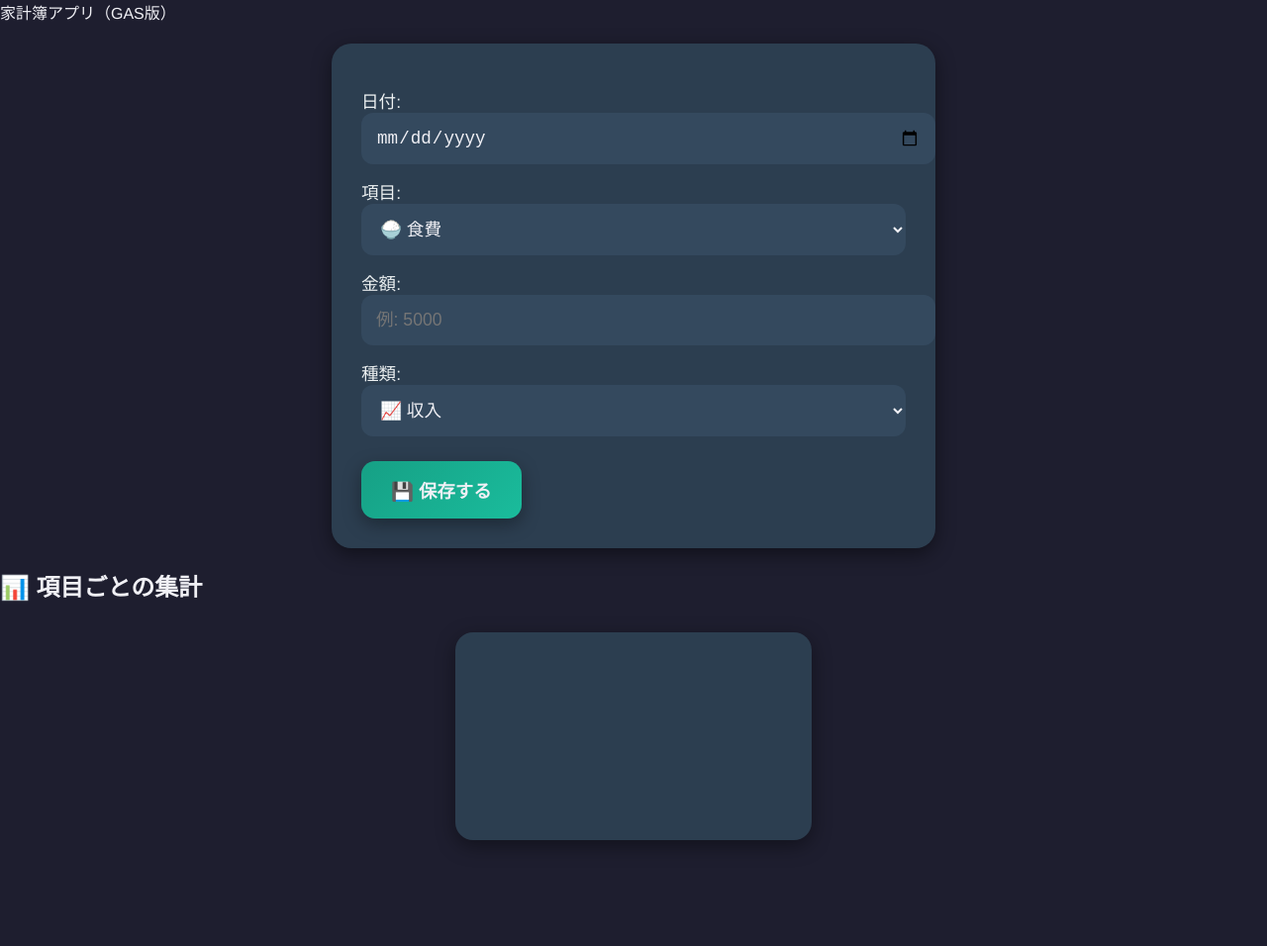
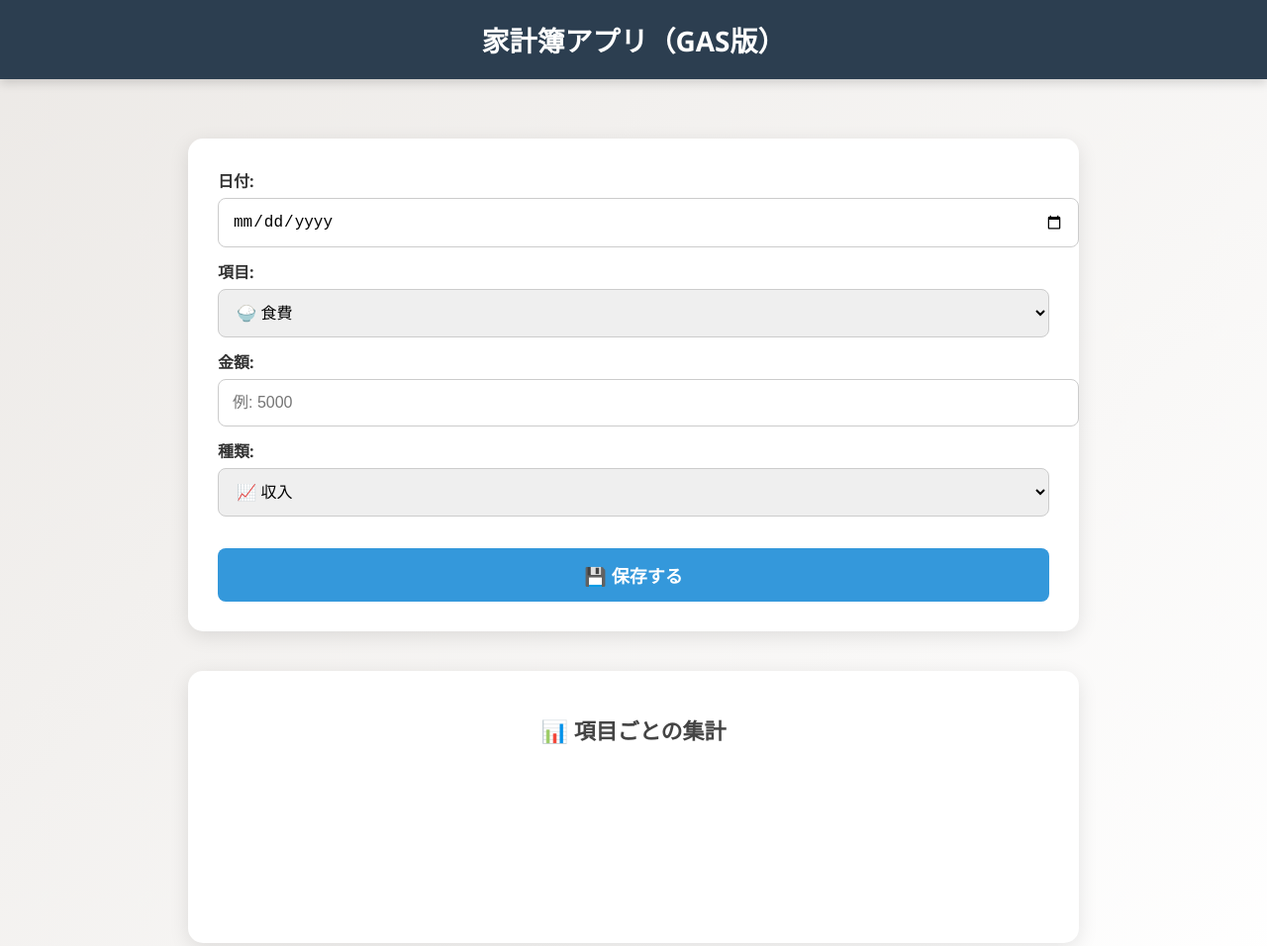
Before and after one commit to izusho3403/kakeibo-app, a plain HTML site: page index.html in a window 1280 px wide. Shown: the top 956 px of the page at 99% size. Before the commit the page ends 879 px from the top, so only its background shows below. Drawn offline with nearby package versions, Linux system fonts and the light colour scheme.

Commit message:
Update style.css

```diff
--- a/style.css
+++ b/style.css
@@ -1,149 +1,90 @@
 body {
-  font-family: "Helvetica Neue", "Hiragino Kaku Gothic ProN", Meiryo, sans-serif;
+  font-family: 'Segoe UI', 'Hiragino Sans', 'Noto Sans JP', sans-serif;
   margin: 0;
   padding: 0;
-  background: #1e1e2f;
-  color: #f0f0f5;
+  background: linear-gradient(135deg, #ece9e6, #ffffff);
+  color: #333;
 }
 
-h1 {
+header {
+  background: #2c3e50;
+  color: #fff;
+  padding: 20px;
   text-align: center;
-  padding: 25px;
-  background: linear-gradient(135deg, #2c3e50, #34495e);
-  color: #f0f0f5;
-  margin: 0;
-  font-size: 2.4rem;
-  letter-spacing: 2px;
-  box-shadow: 0 4px 12px rgba(0,0,0,0.3);
-  border-bottom: 2px solid #16a085;
+  font-size: 28px;
+  font-weight: bold;
+  box-shadow: 0 4px 10px rgba(0,0,0,0.15);
 }
 
-.summary-cards {
-  display: flex;
-  justify-content: center;
-  gap: 20px;
-  flex-wrap: wrap;
-  margin: 30px auto;
-}
-
-.card {
-  background: #2c3e50;
-  padding: 25px;
-  border-radius: 16px;
-  box-shadow: 0 6px 18px rgba(0,0,0,0.4);
-  text-align: center;
-  min-width: 180px;
-  transition: transform 0.3s;
-}
-
-.card:hover { transform: translateY(-5px); }
-
-.card h2 {
-  margin: 0 0 10px 0;
-  font-size: 1.4rem;
-  color: #16a085;
-}
-
-.card p {
-  font-size: 1.8rem;
-  font-weight: bold;
-  margin: 0;
-  color: #f0f0f5;
+main {
+  max-width: 900px;
+  margin: 40px auto;
+  padding: 20px;
 }
 
 form {
-  background: #2c3e50;
+  background: #fff;
   padding: 30px;
-  margin: 20px auto;
-  width: 85%;
-  max-width: 550px;
-  border-radius: 20px;
-  box-shadow: 0 6px 20px rgba(0,0,0,0.45);
-  transition: transform 0.3s;
+  border-radius: 15px;
+  box-shadow: 0 5px 20px rgba(0,0,0,0.1);
+  margin-bottom: 40px;
 }
-
-form:hover { transform: translateY(-4px); }
 
 form label {
   display: block;
-  margin: 15px 0 5px 0;
-  font-weight: 500;
-  color: #ecf0f1;
-  font-size: 1.1rem;
+  margin-bottom: 12px;
+  font-weight: 600;
 }
 
-form input, form select {
+input, select {
   width: 100%;
-  padding: 15px;
-  border: none;
-  border-radius: 12px;
-  font-size: 1.1rem;
-  background: #34495e;
-  color: #f0f0f5;
-  transition: 0.3s;
+  padding: 14px;
+  margin-top: 6px;
+  border: 1px solid #ccc;
+  border-radius: 8px;
+  font-size: 16px;
+  transition: all 0.2s;
 }
 
-form input:focus, form select:focus {
+input:focus, select:focus {
+  border-color: #3498db;
+  box-shadow: 0 0 6px rgba(52, 152, 219, 0.3);
   outline: none;
-  box-shadow: 0 0 8px #16a085;
-  background: #3b5162;
 }
 
 button {
+  width: 100%;
+  padding: 14px;
   margin-top: 20px;
-  padding: 16px 30px;
-  background: linear-gradient(135deg, #16a085, #1abc9c);
-  color: #f0f0f5;
+  background: #3498db;
+  color: #fff;
   border: none;
-  border-radius: 14px;
+  border-radius: 8px;
+  font-size: 18px;
+  font-weight: bold;
   cursor: pointer;
-  font-size: 1.15rem;
-  font-weight: 600;
-  box-shadow: 0 6px 18px rgba(0,0,0,0.35);
-  transition: all 0.3s ease;
+  transition: background 0.3s;
 }
 
 button:hover {
-  background: linear-gradient(135deg, #1abc9c, #16a085);
-  transform: translateY(-2px) scale(1.02);
-  box-shadow: 0 8px 22px rgba(0,0,0,0.45);
+  background: #2980b9;
 }
 
-table {
-  margin: 25px auto;
-  border-collapse: collapse;
-  width: 85%;
-  max-width: 700px;
-  background: #2c3e50;
-  border-radius: 16px;
-  overflow: hidden;
-  box-shadow: 0 6px 18px rgba(0,0,0,0.4);
+h2 {
+  margin-bottom: 20px;
+  text-align: center;
+  font-size: 22px;
+  color: #444;
 }
 
-th {
-  background: #34495e;
-  color: #ecf0f1;
-  padding: 16px;
-  font-weight: 600;
-  font-size: 1rem;
+.chart-container {
+  background: #fff;
+  padding: 25px;
+  border-radius: 15px;
+  box-shadow: 0 5px 20px rgba(0,0,0,0.1);
 }
 
-td {
-  padding: 14px;
-  text-align: center;
-  border-bottom: 1px solid #3b5162;
-  color: #f0f0f5;
-  font-size: 0.95rem;
+canvas {
+  max-width: 100%;
+  height: auto;
 }
-
-tr:last-child td { border-bottom: none; }
-
-canvas {
-  display: block;
-  margin: 30px auto;
-  background: #2c3e50;
-  padding: 30px;
-  border-radius: 18px;
-  max-width: 500px;
-  box-shadow: 0 6px 20px rgba(0,0,0,0.4);
-}
```
